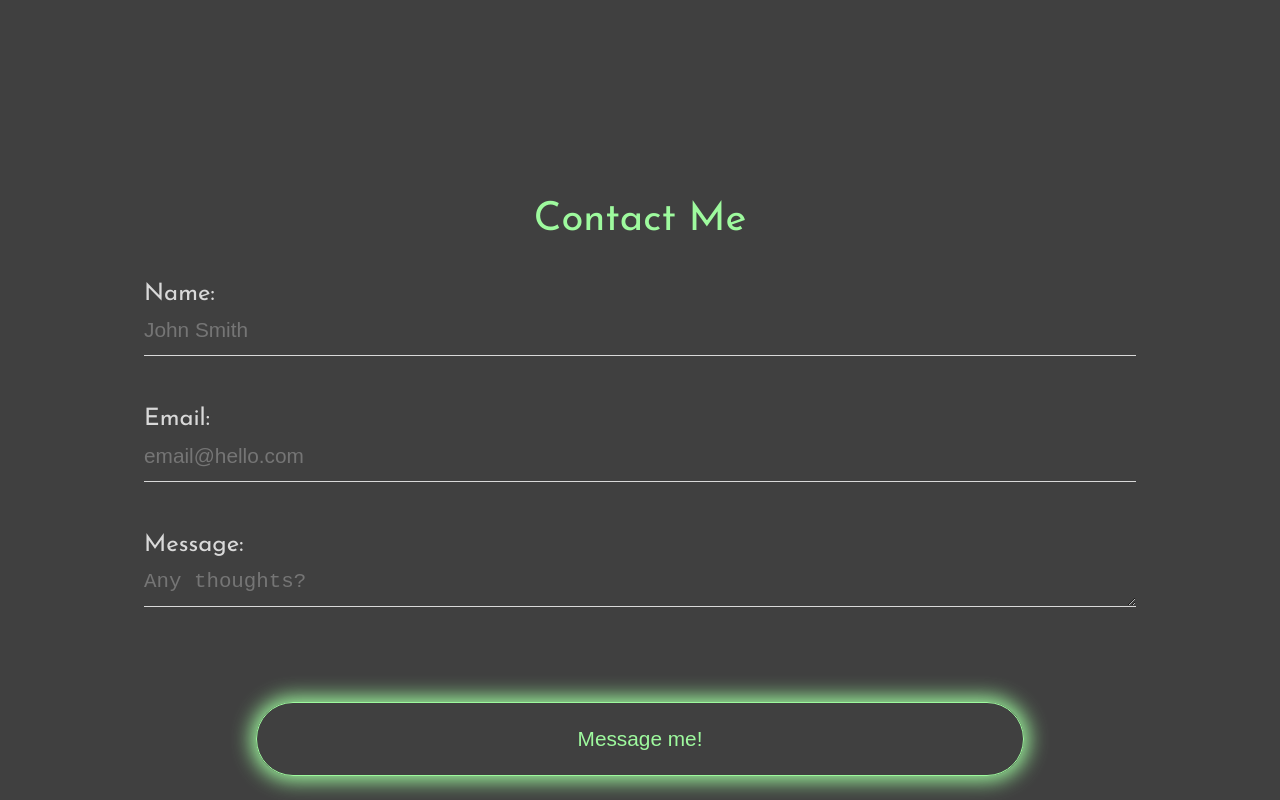
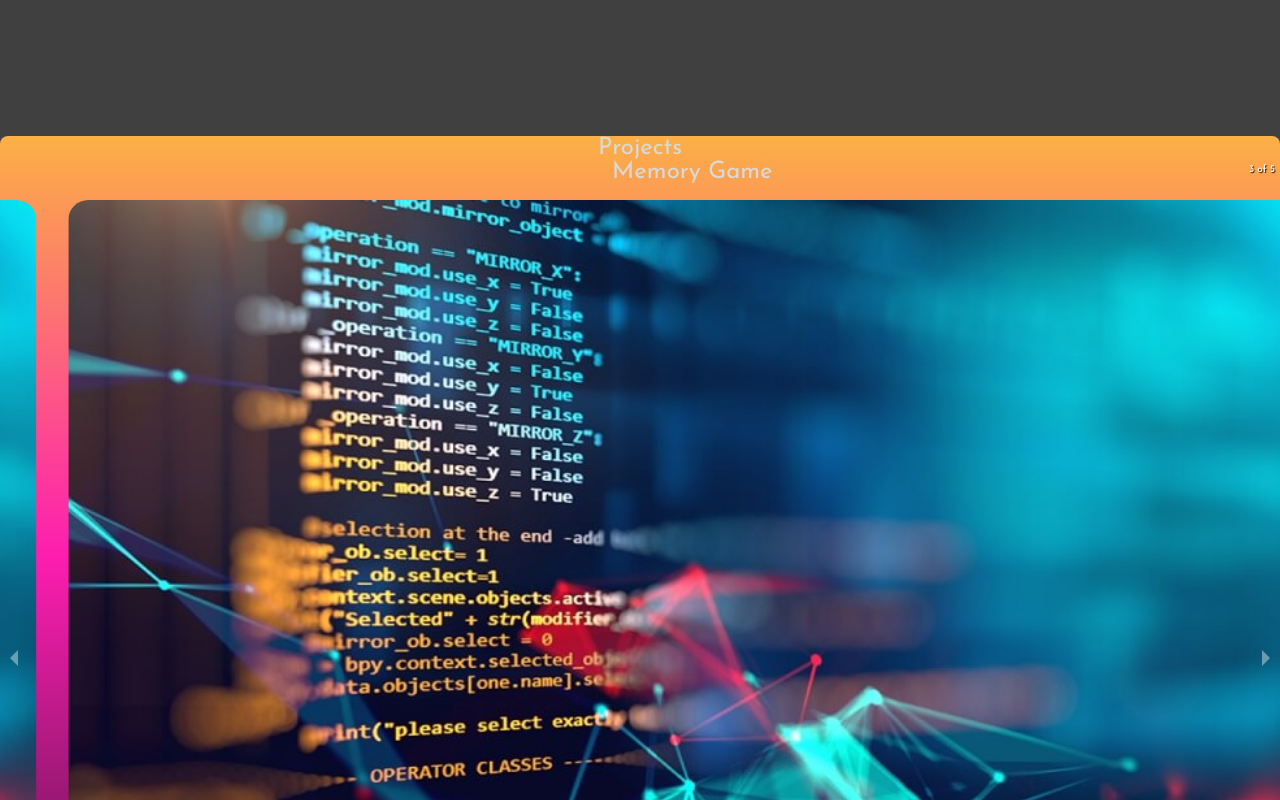
Before and after one commit to Dan-McGrath/portfolio, a React (Vite) app in the folder portfolio/: page / in a window 1280 px wide. Shown: the part 1560-2360 px from the top of the page. Built offline with nearby package versions, Linux system fonts and the light colour scheme.

Commit message:
Add projects to App

```diff
--- a/portfolio/src/components/App.jsx
+++ b/portfolio/src/components/App.jsx
@@ -2,6 +2,7 @@ import { useState, useEffect } from 'react';
 import Header from './header/Header.jsx';
 import Hero from './hero/Hero.jsx';
 import About from './about/About.jsx';
+import Projects from './projects/Projects.jsx';
 import ContactForm from './contact/Contact.jsx';
 
 function App() {
@@ -28,6 +29,7 @@ function App() {
       <main>
         <Hero />
         <About />
+        <Projects />
         <ContactForm />
       </main>
     </>
```
